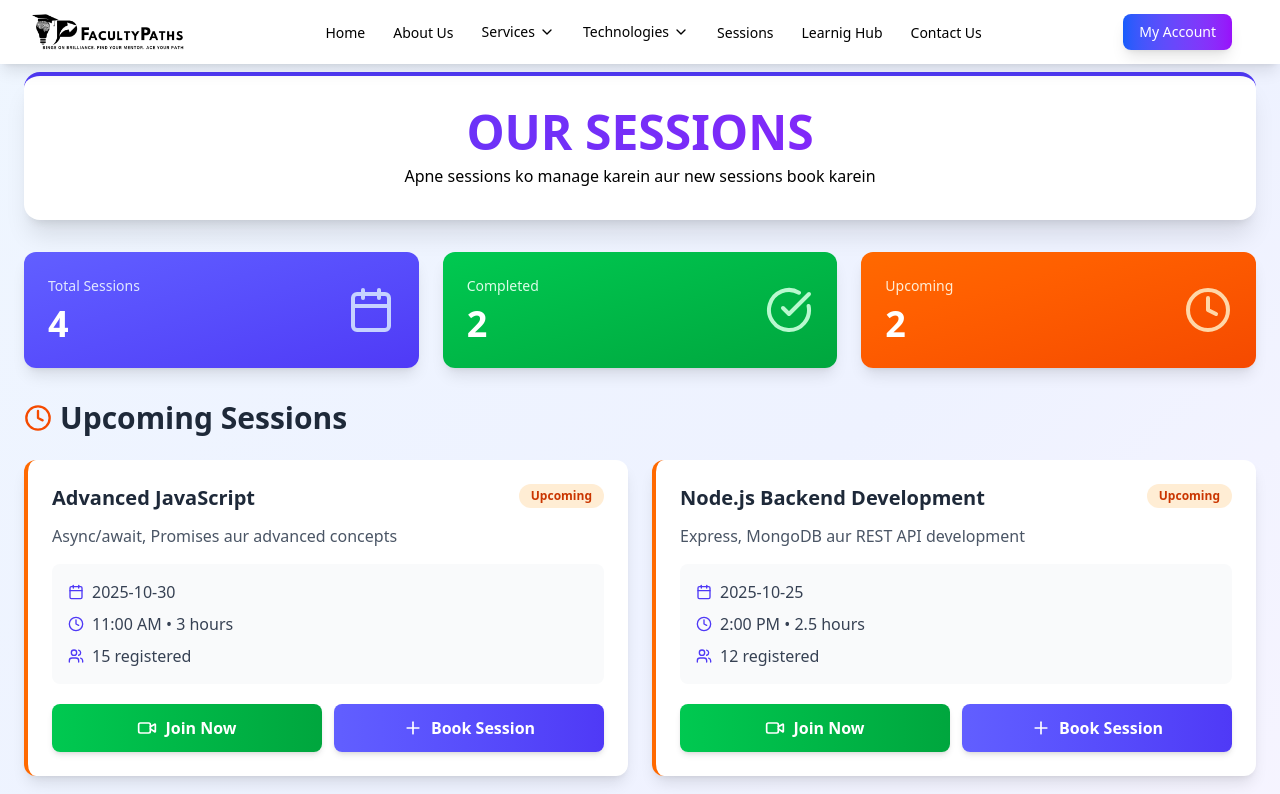
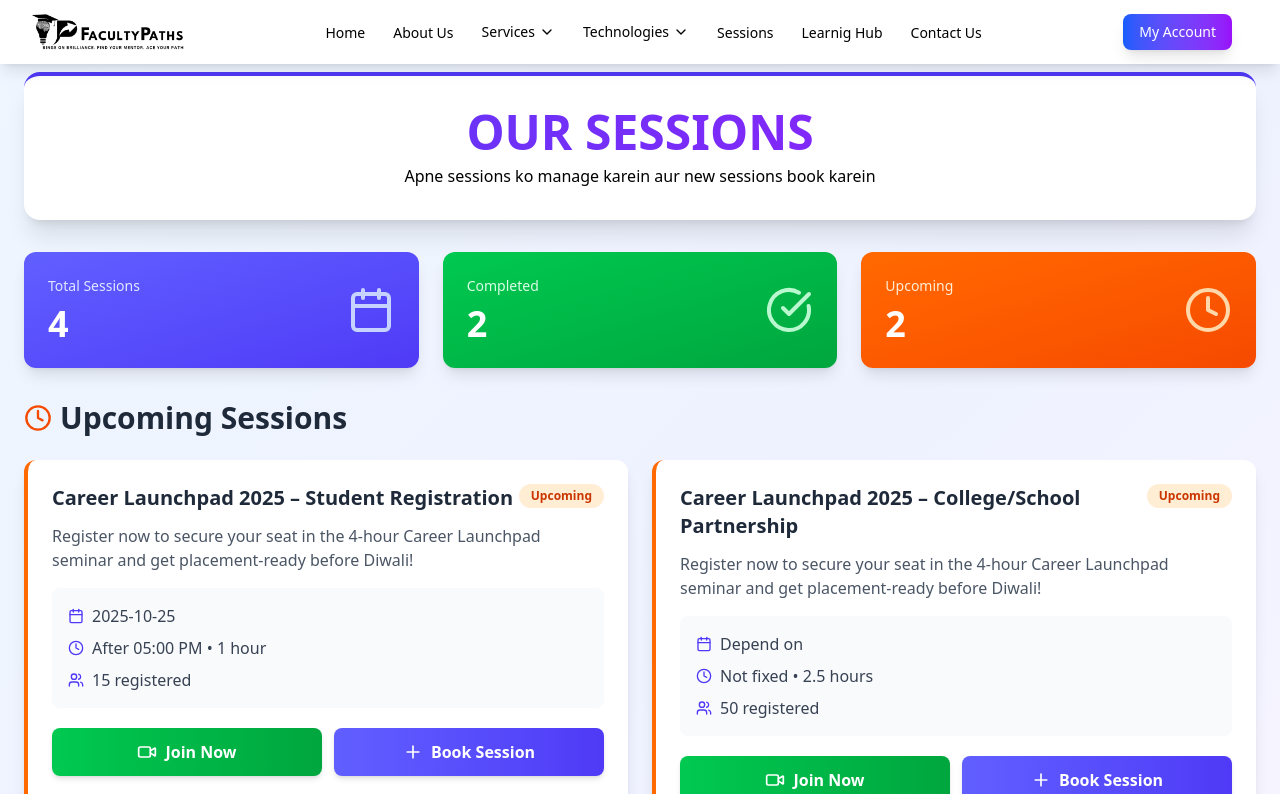
Before and after one commit to iamshobhxt/FacultyPaths, a React (Vite) app: page /session in a window 1280 px wide. Shown: the top 794 px of the page. Built offline with nearby package versions, Linux system fonts and the light colour scheme.

Commit message:
updated session file

```diff
--- a/src/Components/Session/Session.jsx
+++ b/src/Components/Session/Session.jsx
@@ -27,25 +27,25 @@ function Session() {
     },
     {
       id: 3,
-      title: "Advanced JavaScript",
-      date: "2025-10-30",
-      time: "11:00 AM",
-      duration: "3 hours",
+      title: "Career Launchpad 2025 – Student Registration",
+      date: "2025-10-25",
+      time: " After 05:00 PM",
+      duration: "1 hour",
       status: "upcoming",
       participants: 15,
-      description: "Async/await, Promises aur advanced concepts",
-      formLink: "https://forms.gle/DKfBwDmvuNLJEaVv6"
+      description: "Register now to secure your seat in the 4-hour Career Launchpad seminar and get placement-ready before Diwali!",
+      formLink: "https://forms.gle/fK28vNdPEKNAYoG96"
     },
     {
       id: 4,
-      title: "Node.js Backend Development",
-      date: "2025-10-25",
-      time: "2:00 PM",
+      title: "Career Launchpad 2025 – College/School Partnership",
+      date: " Depend on",
+      time: "Not fixed",
       duration: "2.5 hours",
       status: "upcoming",
-      participants: 12,
-      description: "Express, MongoDB aur REST API development",
-      formLink: "https://forms.gle/DKfBwDmvuNLJEaVv6"
+      participants: 50,
+      description: "Register now to secure your seat in the 4-hour Career Launchpad seminar and get placement-ready before Diwali!",
+      formLink: "https://forms.gle/5XtjSEmqXZVhL8wC9"
     },
   ]);
 
```
